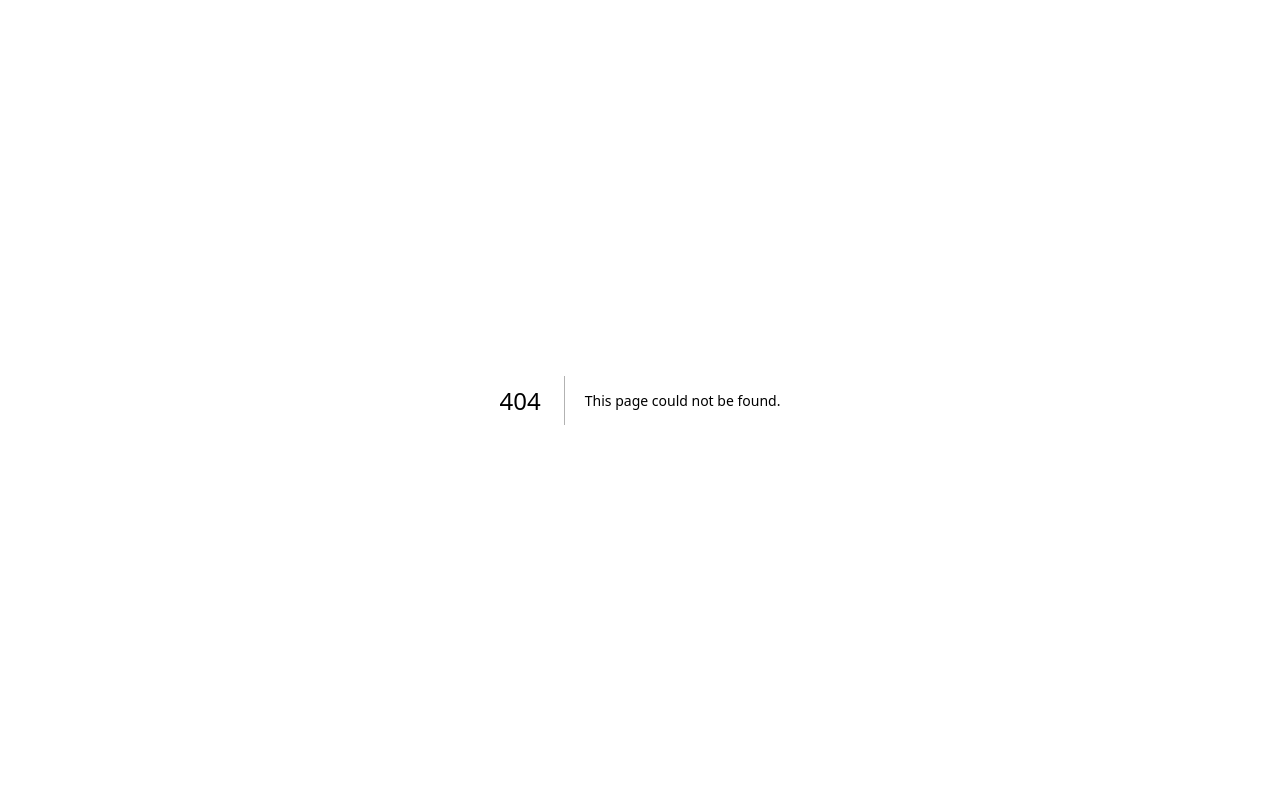
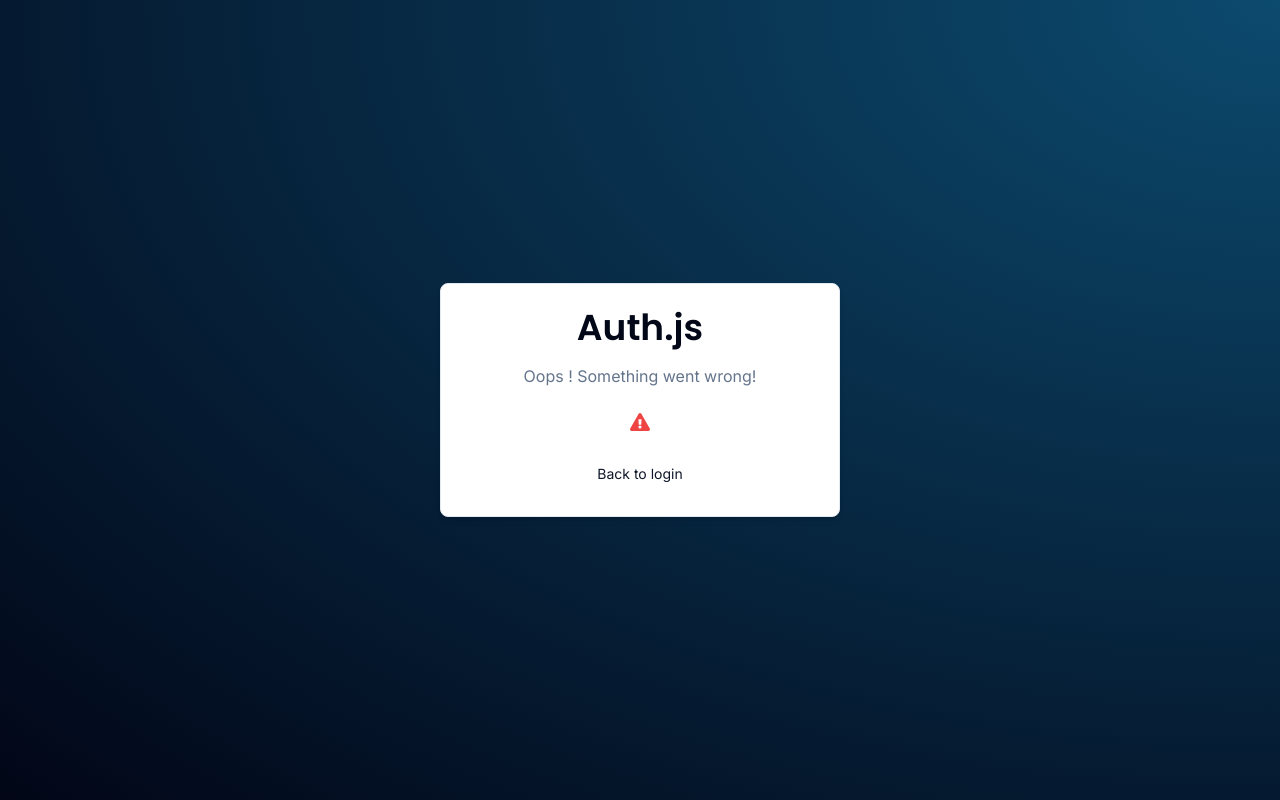
Before and after one commit to Mriganka5137/next-auth-app, a Next.js app: page /auth/error in a window 1280 px wide. Before the commit this address had no page. Built offline with nearby package versions, Linux system fonts and the light colour scheme.

Commit message:
Add error page and update authentication routes

```diff
--- /dev/null
+++ b/app/auth/error/page.tsx
@@ -0,0 +1,8 @@
+import ErrorCard from "@/components/auth/error-card";
+import React from "react";
+
+const ErrorPage = () => {
+  return <ErrorCard />;
+};
+
+export default ErrorPage;
--- a/components/auth/card-wrapper.tsx
+++ b/components/auth/card-wrapper.tsx
@@ -15,7 +15,7 @@
   headerLabel: string;
   backButtonLabel: string;
   backButtonHref: string;
-  showSocial: boolean;
+  showSocial?: boolean;
 }
 
 const CardWrapper = ({
--- /dev/null
+++ b/components/auth/error-card.tsx
@@ -0,0 +1,19 @@
+import { Header } from "./header";
+import { BackButton } from "./back-button";
+import CardWrapper from "./card-wrapper";
+import { FaExclamationTriangle } from "react-icons/fa";
+const ErrorCard = () => {
+  return (
+    <CardWrapper
+      headerLabel="Oops ! Something went wrong!"
+      backButtonHref="/auth/login"
+      backButtonLabel="Back to login"
+    >
+      <div className=" flex justify-center items-center">
+        <FaExclamationTriangle className="text-xl text-destructive" />
+      </div>
+    </CardWrapper>
+  );
+};
+
+export default ErrorCard;
--- a/routes.ts
+++ b/routes.ts
@@ -9,7 +9,11 @@
  * These routes will redirect logged in users to /settings.
  * @type {string[]}
  */
-export const authRoutes: string[] = ["/auth/login", "/auth/register"];
+export const authRoutes: string[] = [
+  "/auth/login",
+  "/auth/register",
+  "/auth/error",
+];
 
 /**
  * The prefix for the API authentication routes.
```
Also changed, not shown: auth.ts (+13 -0 lines).
